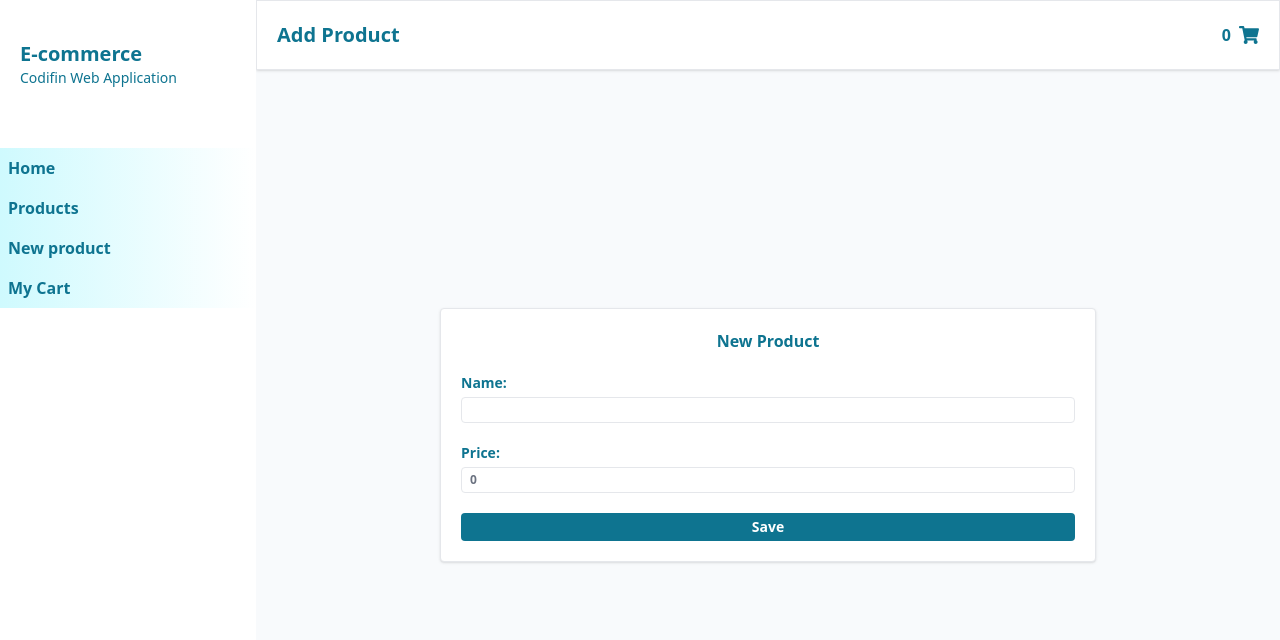
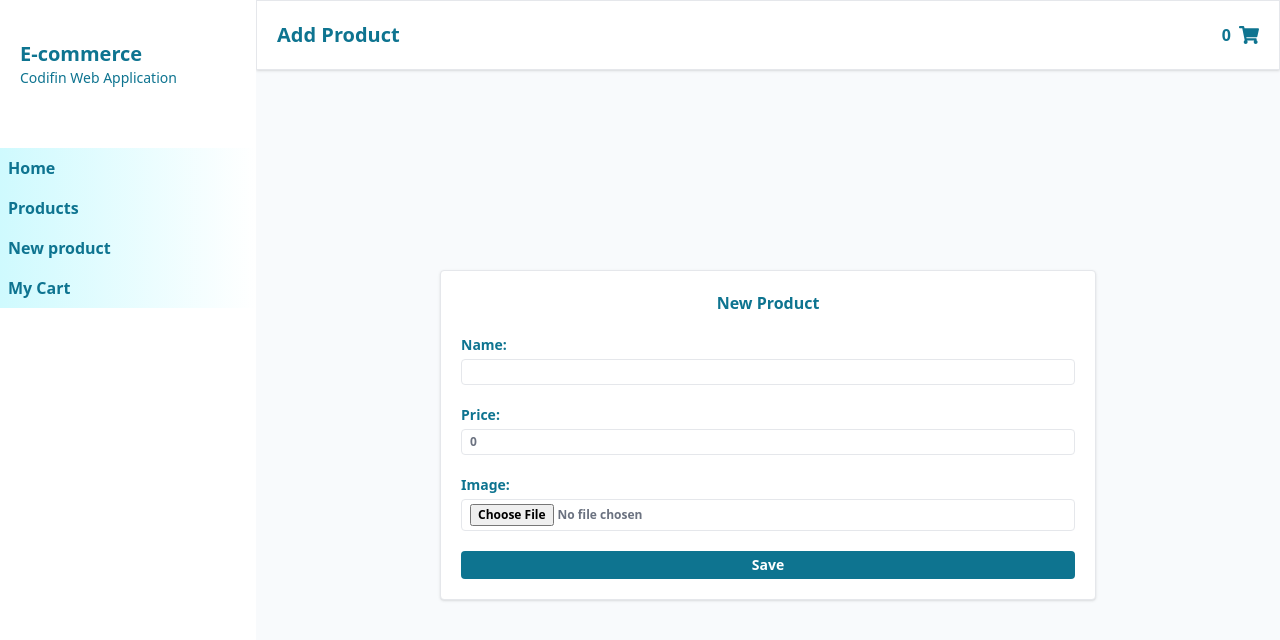
Before and after one commit to Jorge-Ortiz-Mata/e-commerce-cod, a React (Create React App) app: page /products/new in a window 1280 px wide. Shown: the top 640 px of the page. Built offline with nearby package versions, Linux system fonts and the light colour scheme.

Commit message:
feat: upload images

```diff
--- a/src/components/Modal/ProductModal.jsx
+++ b/src/components/Modal/ProductModal.jsx
@@ -16,6 +16,12 @@ const ProductModal = ({ product, showModal, onCloseModal }) => {
             <hr />
           </div>
           <div className="flex flex-col w-full gap-3">
+            <div className="flex items-center text-cyan-700 text-sm gap-1">
+              <div className="flex items-center justify-center w-full">
+                <img src={product.image} alt="product-image" className="w-40 h-40 rounded-full" />
+              </div>
+            </div>
+
             <div className="flex items-center text-cyan-700 text-sm gap-1">
               Name:
               <span className="font-semibold">{product.name}</span>
--- /dev/null
+++ b/src/components/common/CustomFileField/index.jsx
@@ -0,0 +1,18 @@
+const CustomFileField = ({ id, name, onChange, hasError }) => {
+
+  const handleOnChange = (e) => {
+    onChange(name, URL.createObjectURL(e.target.files[0]));
+  }
+
+  return(
+    <input
+      type="file"
+      id={id}
+      name={name}
+      className={`border border-gray-200 font-semibold text-gray-500 px-2 py-1 rounded text-xs w-full ${ hasError ? "border-red-500" : "" }`}
+      onChange={handleOnChange}
+    />
+  );
+};
+
+export default CustomFileField;
--- a/src/components/common/Product/index.jsx
+++ b/src/components/common/Product/index.jsx
@@ -38,8 +38,19 @@ const Product = ({ product }) => {
     <>
       <div className="flex flex-col w-full rounded p-5 border border-cyan-600">
         <div className="flex items-center justify-between">
-          <div className="text-sm text-cyan-700">
-            Name: <span className="font-semibold">{product?.name}</span>
+          <div className="text-sm text-cyan-700 flex items-center gap-2">
+            {
+              product?.image.length > 0
+              ? <div className="flex items-center justify-center w-full">
+                  <img src={product.image} alt="product-image" className="w-7 h-7 rounded-full" />
+                </div>
+              : <div className="flex items-center justify-center w-full">
+                  <div className="bg-gray-500 w-7 h-7 rounded-full"></div>
+              </div>
+            }
+            <div className="flex items-center gap-1">
+              <span className="font-semibold">{product?.name}</span>
+            </div>
           </div>
 
           <button onClick={addToCart} className="text-blue-500 font-semibold text-sm">
--- a/src/components/common/forms/NewProduct/index.jsx
+++ b/src/components/common/forms/NewProduct/index.jsx
@@ -6,6 +6,7 @@ import CustomTextField from "../../CustomTextField";
 import CustomButton from "../../CustomButton";
 import { productsFormSchema } from "../../../../validations/NewProduct";
 import CustomErrorInput from "../../CustomErrorInput";
+import CustomFileField from "../../CustomFileField";
 
 const NewProductForm = () => {
   const [isFinished, setIsFinished] = useState(false);
@@ -92,6 +93,20 @@ const NewProductForm = () => {
       </div>
 
       <div className="flex flex-col items-start w-full gap-1">
+        <CustomLabel
+          title="Image:"
+          htmlFor="image"
+        />
+        <CustomFileField
+          id="image"
+          name="image"
+          onChange={handleOnChange}
+          hasError={"image" in errors}
+        />
+        { errors?.image && <CustomErrorInput name="The image" message={errors?.image} /> }
+      </div>
+
+      <div className="flex flex-col items-start w-full gap-1">
         <CustomButton
           title="Save"
           onClick={handleOnSubmit}
--- a/src/store/index.js
+++ b/src/store/index.js
@@ -1,5 +1,5 @@
 import { atom } from "jotai";;
 
-export const productsAtom = atom([{ name: "Laptop", price: 10 }, { name: "TV", price: 5 }]);
+export const productsAtom = atom([{ name: "Laptop", price: 10, image: "" }, { name: "TV", price: 5, image: "" }]);
 
 export const productsCartAtom = atom([]);
--- a/src/validations/NewProduct/index.js
+++ b/src/validations/NewProduct/index.js
@@ -11,5 +11,9 @@ export const productsFormSchema = (params) => {
     Object.assign(errors, { price: "must be greater than 0" });
   }
 
+  if(params?.image.length <= 0) {
+    Object.assign(errors, { image: "can't be blank" });
+  }
+
   return errors;
 }
```
